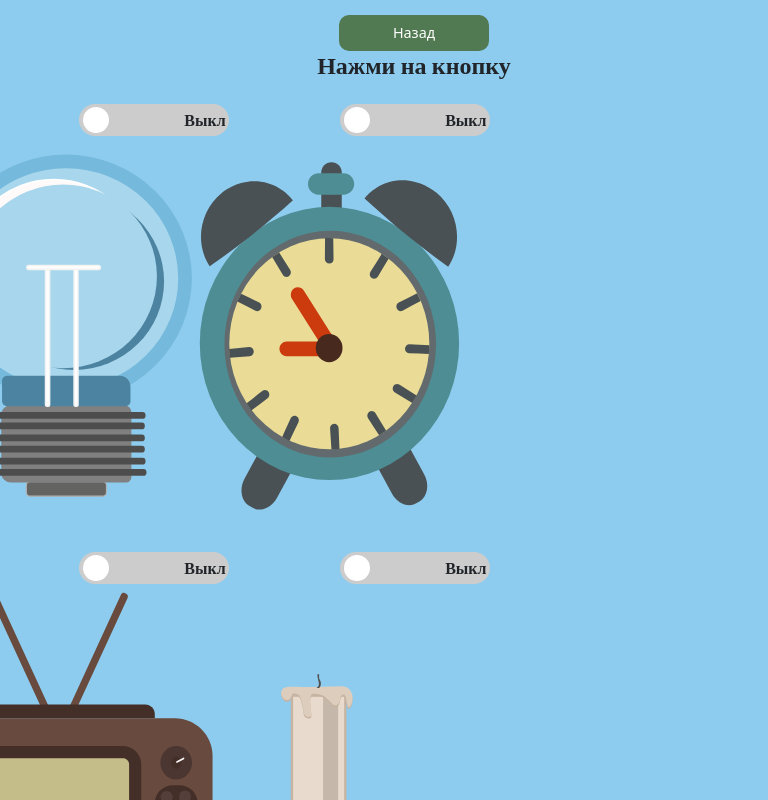
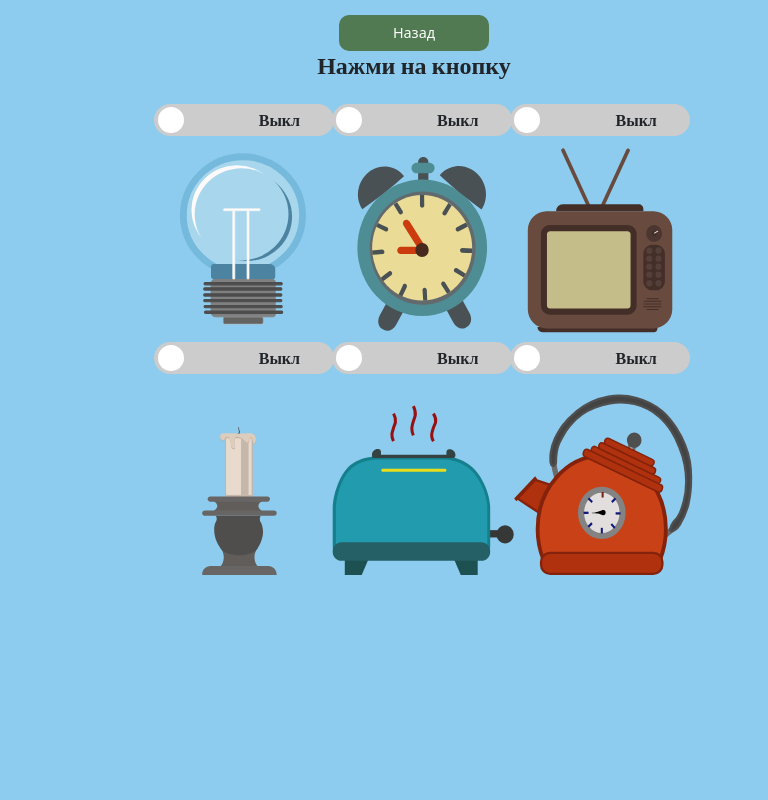
Before and after one commit to AnigalHub/DrawnSVGWithAnimation, a Vue app: page /colorChange in a window 768 px wide. Shown: the top 800 px of the page. Built offline with nearby package versions, Linux system fonts and the light colour scheme; a web font is replaced by a local one.

Commit message:
изменены стили у flex-container, svg

```diff
--- a/src/components/colorChange.vue
+++ b/src/components/colorChange.vue
@@ -5,11 +5,11 @@
             <h1>Нажми на кнопку</h1>
             <div class="flex-container">
                 <div v-for="(letter,index) in Svgs" :key="index" >
-                        <label  class="switch">
-                            <input type="checkbox" v-model="Svgs[index].checked" >
-                            <span class="slider round">{{Svgs[index].checked ? "Вкл" : "Выкл"}}</span>
-                        </label>
-                        <component :isTurnOn="Svgs[index].checked" :is="letter.svg" :id="letter.name"/>
+                    <label  class="switch">
+                        <input type="checkbox" v-model="Svgs[index].checked" >
+                        <span class="slider round">{{Svgs[index].checked ? "Вкл" : "Выкл"}}</span>
+                    </label>
+                    <component :isTurnOn="Svgs[index].checked" :is="letter.svg" :id="letter.name"/>
                 </div>
             </div>
         </div>
@@ -45,30 +45,29 @@
 <style scoped lang="scss">
     #colorChange{
         .flex-container{
-            margin-left: 10%;
-            &> div {
-                width: 33%;
-                margin-left: -40px;
-            }
+            width: 70%;
+            margin: 0 auto;
+            &> div {width: 33%;}
         }
     }
     .switch {
         position: relative;
         display: inline-block;
-        width: 210px;
+        width: 190px;
         height: 34px;
+        margin-left: 20px;
     }
     input{display: none;}
     .slider {
         position: absolute;
         cursor: pointer;
         top: 0;
-        left: 50px;
+        left: 10px;
         right: 0;
         bottom: 0;
         background-color: #ccc;
         transition: .4s;
-        padding: 5px 0 0 105px;
+        padding: 5px 0 0 125px;
         font-weight: bold;
         font-family: 'Alegreya', serif;
 
@@ -88,54 +87,47 @@
         background-color: #2196F3;
         padding: 5px 0 0 20px;
     }
-    input:checked + .slider:before {transform: translateX(125px);}
+    input:checked + .slider:before {transform: translateX(145px);}
     .slider.round {border-radius: 34px;}
     .slider.round:before {border-radius: 50%;}
     svg{
-        width: 520px;
-        margin-top: 0;
-        margin-bottom:30px;
-        margin-left: -210px;
+       width: 250px;
+       height: 250px;
+       margin: 15px;
     }
     @media screen and (min-width: 500px) and (max-width: 768px) {
-        svg{width: 320px;}
-        #colorChange{
-            .flex-container{
-                margin-left: 30%;
-                &> div {
-                    width: 44%;
-                    margin-left: -40px;
-                    margin-right: 55px;
-                }
-            }
+        #colorChange .flex-container{width: 100%;}
+        svg{
+            width: 135px;
+            height: 135px;
+            margin: 5px;
         }
         .slider {padding: 5px 45px 0 90px;}
         .switch {
-            margin-left: -60%;
-            width: 170px;
+            margin-left: 0;
+            width: 130px;
             height: 32px;
         }
         input:checked + .slider:before {transform: translateX(85px);}
     }
     @media screen and (min-width: 768px) and (max-width: 992px) {
-        svg{width: 380px;}
-        #colorChange{
-            .flex-container{
-                margin-left: 5%;
-                &> div {
-                    margin-right: 35px;
-                }
-            }
+        #colorChange .flex-container{width: 85%;}
+        svg{
+            width: 190px;
+            height: 190px;
         }
         .slider {padding: 5px 45px 0 105px;}
         .switch {
-            margin-left: -22%;
             width: 190px;
             height: 32px;
         }
         input:checked + .slider:before {transform: translateX(105px);}
     }
     @media screen and (min-width: 992px) and (max-width: 1200px) {
-        svg{width: 460px;}
+        #colorChange .flex-container{width: 85%;}
+        svg{
+            width: 230px;
+            height: 230px;
+        }
     }
 </style>
```
